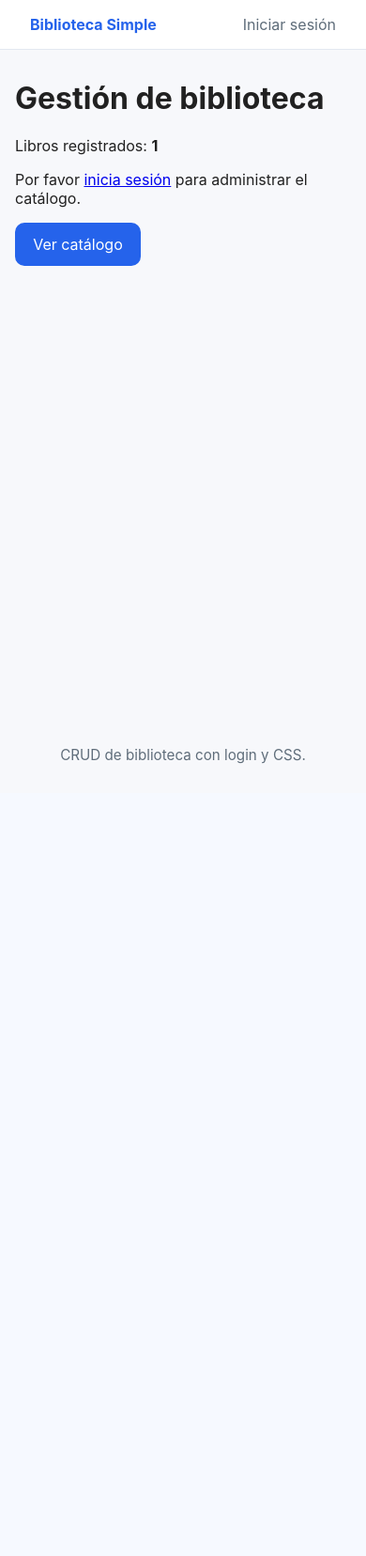
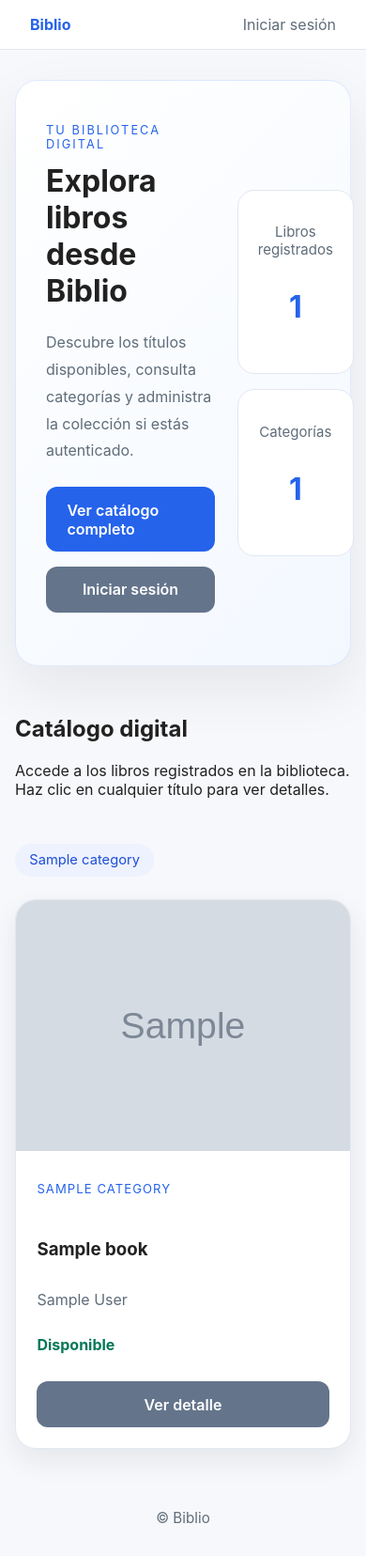
Before and after one commit to CamiloMercadoN/biblio, a Django app: page / in a window 390 px wide. Shown: the whole page at 94% size. Before the commit the page ends 813 px from the top, so only its background shows below. Run offline with Django 5.2, Linux system fonts and the light colour scheme; tables that the repository leaves empty hold one stand-in row (values such as "Sample post"); grey boxes marked "Sample" are stand-in pictures.

```diff
--- a/biblioteca/settings.py
+++ b/biblioteca/settings.py
@@ -104,9 +104,9 @@ AUTH_PASSWORD_VALIDATORS = [
 # Internationalization
 # https://docs.djangoproject.com/en/6.0/topics/i18n/
 
-LANGUAGE_CODE = 'en-us'
+LANGUAGE_CODE = 'es'
 
-TIME_ZONE = 'UTC'
+TIME_ZONE = 'America/Santiago'
 
 USE_I18N = True
 
--- a/library/static/library/style.css
+++ b/library/static/library/style.css
@@ -18,26 +18,56 @@ body {margin: 0; font-family: Inter, system-ui, sans-serif; background: var(--bg
 nav a {margin-left: 1rem; color: var(--muted); text-decoration: none;}
 nav a:hover {color: var(--text);}
 
-.app-content {flex: 1; max-width: 900px; width: 100%; margin: 2rem auto; padding: 0 1rem;}
-.card {background: var(--card); border: 1px solid var(--border); border-radius: 16px; padding: 1.5rem; box-shadow: 0 8px 30px rgba(15, 23, 42, 0.05);}
-.form-card {max-width: 520px;}
+.app-content {flex: 1; max-width: 1000px; width: 100%; margin: 2rem auto; padding: 0 1rem;}
+.card {background: var(--card); border: 1px solid var(--border); border-radius: 20px; padding: 1.5rem; box-shadow: 0 14px 40px rgba(15, 23, 42, 0.08);}
+.form-card {max-width: 560px;}
 
 .page-header {display: flex; align-items: center; justify-content: space-between; gap: 1rem; margin-bottom: 1.5rem;}
-.home-actions {display: flex; gap: 1rem; flex-wrap: wrap; margin: 1rem 0;}
+.home-actions {display: grid; grid-template-columns: repeat(auto-fit, minmax(180px, 1fr)); gap: 1rem; margin: 1.5rem 0;}
 .actions-cell {display: flex; gap: 0.5rem; flex-wrap: wrap;}
 
-h1 {margin-top: 0;}
+.hero-card {display: grid; grid-template-columns: 1.3fr 1fr; gap: 1.5rem; align-items: center; background: linear-gradient(135deg, #ffffff 0%, #f3f8ff 100%); border: 1px solid rgba(37, 99, 235, 0.12); padding: 2rem; border-radius: 24px; box-shadow: 0 24px 60px rgba(15, 23, 42, 0.08);}
+.hero-copy {max-width: 34rem; color: var(--muted); line-height: 1.8; margin-top: 1rem;}
+.eyebrow {text-transform: uppercase; letter-spacing: 0.16em; font-size: 0.8rem; color: var(--primary); margin-bottom: 0.75rem;}
+.welcome {margin-top: 1rem; font-size: 1rem; color: var(--text);}
+.hero-stats {display: grid; gap: 1rem;}
+.metric-card {background: white; border: 1px solid var(--border); border-radius: 18px; padding: 1.2rem 1.3rem; text-align: center;}
+.metric-label {font-size: 0.94rem; color: var(--muted); margin-bottom: 0.5rem;}
+.metric-value {font-size: 2rem; font-weight: 700; color: var(--primary);}
+
+h1 {margin-top: 0; font-size: clamp(2rem, 2.5vw, 3rem);}
+
+.section-header {display: flex; align-items: center; justify-content: space-between; flex-wrap: wrap; gap: 1rem; margin-top: 2rem;}
+
+.book-grid {display: grid; grid-template-columns: repeat(auto-fit, minmax(220px, 1fr)); gap: 1.4rem; margin-top: 1.5rem;}
+.book-card-public {background: white; border: 1px solid var(--border); border-radius: 22px; overflow: hidden; display: flex; flex-direction: column; box-shadow: 0 12px 30px rgba(15, 23, 42, 0.08);}
+.book-card-public img,
+.book-image.placeholder {width: 100%; min-height: 220px; object-fit: cover; display: block;}
+.book-image.placeholder {background: #eef2ff; color: #64748b; display: grid; place-items: center; font-weight: 700;}
+.book-card-body {padding: 1.2rem 1.4rem 1.4rem; display: flex; flex-direction: column; gap: 0.8rem;}
+.book-category {font-size: 0.82rem; color: var(--primary); text-transform: uppercase; letter-spacing: 0.08em;}
+.book-author {margin: 0; color: var(--muted);}
+.book-status {font-weight: 700;}
+.book-status.available {color: #047857;}
+.book-status.unavailable {color: #b91c1c;}
+
+.category-pill-list {display: flex; flex-wrap: wrap; gap: 0.7rem; margin-top: 1rem;}
+.category-pill {display: inline-flex; align-items: center; justify-content: center; padding: 0.55rem 0.95rem; border-radius: 999px; background: #eef2ff; color: #1d4ed8; font-size: 0.92rem;}
+
+.form-actions {display: flex; align-items: center; gap: 1rem; margin-top: 1.25rem; flex-wrap: wrap;}
+
+.table-responsive {overflow-x: auto;}
 
 table {width: 100%; border-collapse: collapse; margin: 1rem 0;}
 th, td {padding: 0.9rem 0.75rem; border: 1px solid var(--border);}
 th {background: #eef2ff; text-align: left;}
 
-a.button, button {display: inline-flex; align-items: center; justify-content: center; border: none; border-radius: 10px; padding: 0.8rem 1.2rem; color: white; background: var(--primary); cursor: pointer; text-decoration: none;}
+a.button, button {display: inline-flex; align-items: center; justify-content: center; border: none; border-radius: 12px; padding: 0.9rem 1.4rem; color: white; background: var(--primary); cursor: pointer; text-decoration: none; font-weight: 600;}
 a.button.secondary {background: #64748b;}
 button:hover, a.button:hover {background: var(--primary-dark);}
 
 label {display: block; margin: 0.75rem 0 0.35rem; font-weight: 600;}
-input, textarea, select {width: 100%; padding: 0.8rem; border: 1px solid var(--border); border-radius: 12px; background: #fff;}
+input, textarea, select {width: 100%; padding: 0.9rem; border: 1px solid var(--border); border-radius: 14px; background: #fff;}
 
 .book-card {display: grid; grid-template-columns: 240px 1fr; gap: 1.5rem; margin-bottom: 1.25rem;}
 .book-image img {width: 100%; border-radius: 16px; object-fit: cover;}
--- a/library/templates/library/base.html
+++ b/library/templates/library/base.html
@@ -11,7 +11,7 @@
     <div class="app-shell">
         <header class="app-header">
             <div>
-                <a class="brand" href="{% url 'home' %}">Biblioteca Simple</a>
+                <a class="brand" href="{% url 'home' %}">Biblio</a>
             </div>
             <nav>
                 {% if user.is_authenticated %}
@@ -37,7 +37,7 @@
         </main>
 
         <footer class="app-footer">
-            <p>CRUD de biblioteca con login y CSS.</p>
+            <p>© Biblio</p>
         </footer>
     </div>
 </body>
--- a/library/templates/library/category_form.html
+++ b/library/templates/library/category_form.html
@@ -7,6 +7,9 @@
 <form method="post" class="card form-card">
     {% csrf_token %}
     {{ form.as_p }}
-    <button type="submit">Guardar</button>
+    <div class="form-actions">
+        <button type="submit">Guardar</button>
+        <a class="button secondary" href="{% url 'category-list-html' %}">Volver</a>
+    </div>
 </form>
 {% endblock %}
--- a/library/templates/library/category_list.html
+++ b/library/templates/library/category_list.html
@@ -8,7 +8,10 @@
         <h1>Categorías</h1>
         <p>Administra las categorías para los libros.</p>
     </div>
-    <a class="button" href="{% url 'category-add-html' %}">Agregar categoría</a>
+    <div>
+        <a class="button secondary" href="{% url 'home' %}">Volver al catálogo</a>
+        <a class="button" href="{% url 'category-add-html' %}">Agregar categoría</a>
+    </div>
 </div>
 
 <table>
--- a/library/templates/library/home.html
+++ b/library/templates/library/home.html
@@ -1,19 +1,70 @@
 {% extends 'library/base.html' %}
 
-{% block title %}Inicio{% endblock %}
+{% block title %}Biblio{% endblock %}
 
 {% block content %}
-<h1>Gestión de biblioteca</h1>
-<p>Libros registrados: <strong>{{ book_count }}</strong></p>
-{% if user.is_authenticated %}
-    <p>Bienvenido, <strong>{{ user.username }}</strong>.</p>
-{% else %}
-    <p>Por favor <a href="{% url 'login' %}">inicia sesión</a> para administrar el catálogo.</p>
-{% endif %}
-<div class="home-actions">
-    <a class="button" href="{% url 'book-list-html' %}">Ver catálogo</a>
-    {% if user.is_authenticated %}
-        <a class="button" href="{% url 'book-add-html' %}">Agregar libro</a>
-    {% endif %}
+<div class="hero-card">
+    <div>
+        <p class="eyebrow">Tu biblioteca digital</p>
+        <h1>Explora libros desde Biblio</h1>
+        <p class="hero-copy">Descubre los títulos disponibles, consulta categorías y administra la colección si estás autenticado.</p>
+        <div class="home-actions">
+            <a class="button" href="{% url 'book-list-html' %}">Ver catálogo completo</a>
+            {% if user.is_authenticated %}
+                <a class="button" href="{% url 'book-add-html' %}">Agregar libro</a>
+                <a class="button secondary" href="{% url 'category-list-html' %}">Categorías</a>
+                <a class="button secondary" href="{% url 'category-add-html' %}">Agregar categoría</a>
+            {% else %}
+                <a class="button secondary" href="{% url 'login' %}">Iniciar sesión</a>
+            {% endif %}
+        </div>
+    </div>
+    <div class="hero-stats">
+        <div class="metric-card">
+            <p class="metric-label">Libros registrados</p>
+            <p class="metric-value">{{ book_count }}</p>
+        </div>
+        <div class="metric-card">
+            <p class="metric-label">Categorías</p>
+            <p class="metric-value">{{ category_count }}</p>
+        </div>
+    </div>
 </div>
+
+<section class="catalog-section">
+    <div class="section-header">
+        <div>
+            <h2>Catálogo digital</h2>
+            <p>Accede a los libros registrados en la biblioteca. Haz clic en cualquier título para ver detalles.</p>
+        </div>
+        <div class="category-pill-list">
+            {% for category in categories %}
+                <span class="category-pill">{{ category.name }}</span>
+            {% empty %}
+                <span class="category-pill">Sin categorías</span>
+            {% endfor %}
+        </div>
+    </div>
+
+    <div class="book-grid">
+        {% for book in books %}
+        <article class="book-card-public">
+            {% if book.image %}
+                <img src="{{ book.image.url }}" alt="{{ book.title }}" />
+            {% else %}
+                <div class="book-image placeholder">Sin imagen</div>
+            {% endif %}
+            <div class="book-card-body">
+                <p class="book-category">{{ book.category|default:"Sin categoría" }}</p>
+                <h3>{{ book.title }}</h3>
+                <p class="book-author">{{ book.author }}</p>
+                <p class="book-status {{ book.available|yesno:"available,unavailable" }}">{{ book.available|yesno:"Disponible,Prestado" }}</p>
+                <a class="button secondary" href="{% url 'book-detail-html' book.id %}">Ver detalle</a>
+            </div>
+        </article>
+        {% empty %}
+        <p>No hay libros registrados aún.</p>
+        {% endfor %}
+    </div>
+</section>
 {% endblock %}
--- a/library/urls.py
+++ b/library/urls.py
@@ -11,12 +11,13 @@ from .views import (
     CategoryListView,
     CategoryUpdateView,
     HomeView,
+    cerrar_sesion,
 )
 
 urlpatterns = [
     path("", HomeView.as_view(), name="home"),
     path("login/", auth_views.LoginView.as_view(template_name="library/login.html"), name="login"),
-    path("logout/", auth_views.LogoutView.as_view(next_page="login"), name="logout"),
+    path("logout/", cerrar_sesion, name="logout"),
     path("books/", BookListView.as_view(), name="book-list-html"),
     path("books/add/", BookCreateView.as_view(), name="book-add-html"),
     path("books/<int:pk>/", BookDetailView.as_view(), name="book-detail-html"),
--- a/library/views.py
+++ b/library/views.py
@@ -1,3 +1,4 @@
+from django.contrib.auth import logout
 from django.contrib.auth.mixins import LoginRequiredMixin
 from django.shortcuts import get_object_or_404, redirect
 from django.urls import reverse_lazy
@@ -18,6 +19,9 @@ class HomeView(TemplateView):
     def get_context_data(self, **kwargs):
         context = super().get_context_data(**kwargs)
         context["book_count"] = Book.objects.count()
+        context["category_count"] = Category.objects.count()
+        context["books"] = Book.objects.all().order_by("title")[:12]
+        context["categories"] = Category.objects.all()
         return context
 
 
@@ -85,6 +89,11 @@ class BookDeleteView(LoginRequiredMixin, DeleteView):
     template_name = "library/book_confirm_delete.html"
     success_url = reverse_lazy("book-list-html")
     login_url = "login"
+
+
+def cerrar_sesion(request):
+    logout(request)
+    return redirect("login")
 
 
 class CategoryListView(LoginRequiredMixin, ListView):
```
Also changed, not shown: AGENTIC.MD (deleted, +0 -68 lines), library/templates/library/category_confirm_delete.html (+6 -3 lines), README.md.
